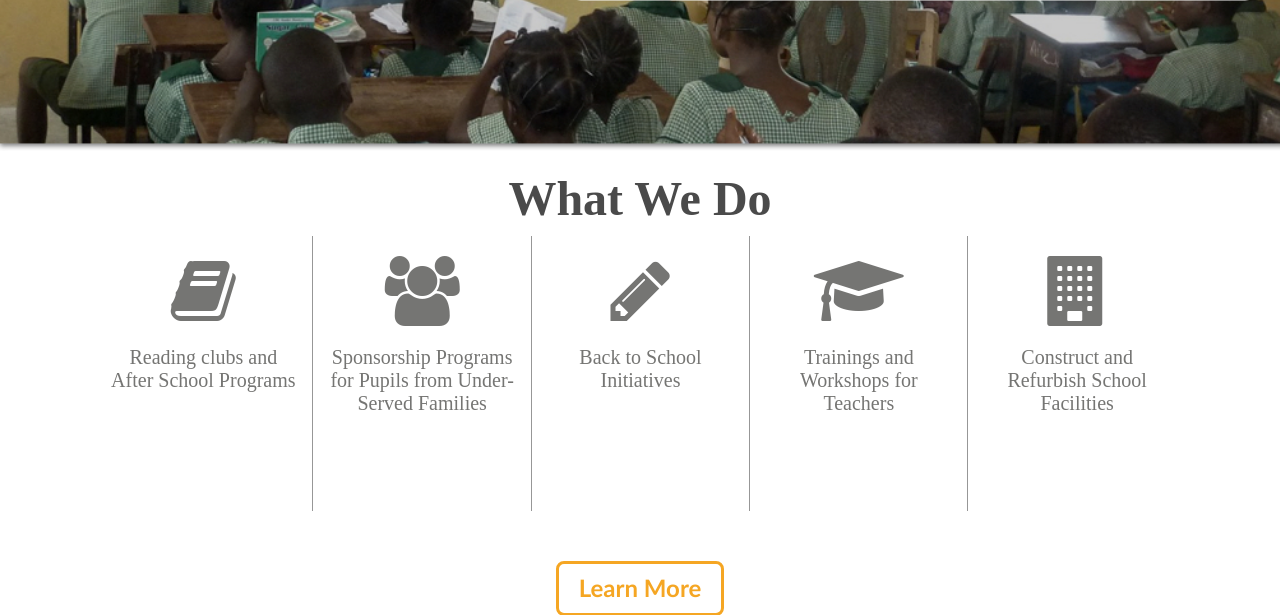
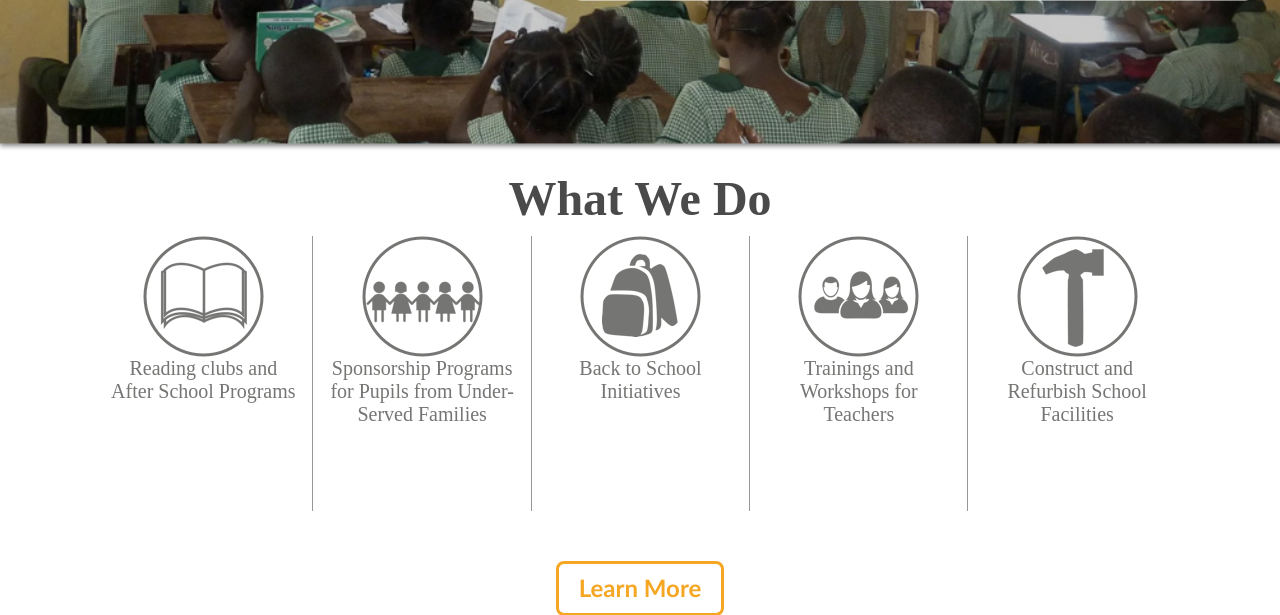
Before and after one commit to Developers-Foundation/dolly, a PHP site: page / in a window 1280 px wide. Shown: the part 427-1042 px from the top of the page. Run offline with PHP 8.4, Linux system fonts and the light colour scheme; some libraries are stand-ins or nearby versions.

Commit message:
added icons

```diff
--- a/public_html/assets/css/style.css
+++ b/public_html/assets/css/style.css
@@ -114,16 +114,6 @@ footer{
  #journey button{
      margin-bottom: 50px;
  }
-#whatwedo i{
-    border-radius: 25%;
-    color: #757573;
-    padding:10px 10px 10px 10px;
-    margin: 10px 10px 10px 10px;
-}
-#whatwedo i:hover{
-    background-color: #f5a623;
-    color: #ffffff;
-}
 
  .learnMore{
      width: 168px;
--- a/public_html/indexHTML.php
+++ b/public_html/indexHTML.php
@@ -18,31 +18,31 @@
             <h1><b>What We Do</b></h1>
         </div>
         <div class="col-md-2 col-md-offset-1">
-            <i class="fa fa-5x fa-book"></i>
+            <img src="assets/img/icons/book_grey.png">
             <p>
                 Reading clubs and After School Programs
             </p>
         </div>
         <div class="col-md-2 vline">
-            <i class="fa fa-5x fa-users"></i>
+            <img src="assets/img/icons/kids_grey.png">
             <p>
                 Sponsorship Programs for Pupils from Under-Served Families
             </p>
         </div>
         <div class="col-md-2 vline">
-            <i class="fa fa-5x fa-pencil"></i>
+            <img src="assets/img/icons/Backpack_grey.png">
             <p>
                 Back to School Initiatives
             </p>
         </div>
         <div class="col-md-2 vline">
-            <i class="fa fa-5x fa-graduation-cap"></i>
+            <img src="assets/img/icons/people_grey.png">
             <p>
                 Trainings and Workshops for Teachers
             </p>
         </div>
         <div class="col-md-2 vline">
-            <i class="fa fa-5x fa-building"></i>
+            <img src="assets/img/icons/hammer_grey.png">
             <p>
                 Construct and Refurbish School Facilities
             </p>
```
Also changed, not shown: public_html/assets/img/icons/Backpack.png (added), public_html/assets/img/icons/Backpack_grey.png (added), public_html/assets/img/icons/KIDS.png (added), public_html/assets/img/icons/KIDS_grey.png (added), public_html/assets/img/icons/backpack_green.png (added), public_html/assets/img/icons/book.png (added), public_html/assets/img/icons/book_green.png (added), public_html/assets/img/icons/book_grey.png (added), public_html/assets/img/icons/hammer.png (added), public_html/assets/img/icons/hammer_green.png (added), public_html/assets/img/icons/hammer_grey.png (added), public_html/assets/img/icons/kids_green.png (added), public_html/assets/img/icons/people.png (added), public_html/assets/img/icons/people_green.png (added), 1 more files.
